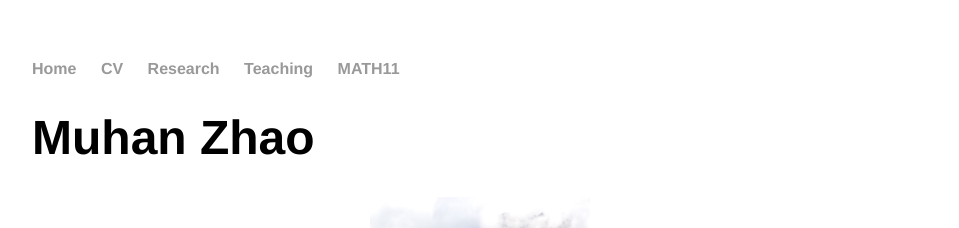
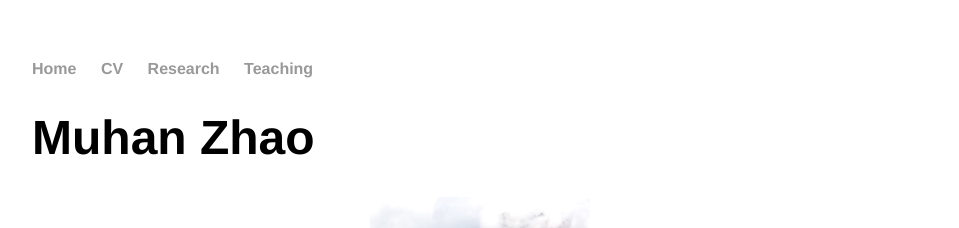
Before and after one commit to kimukook/kimukook.github.io, a Jekyll site: the page built from index.html, in a window 1280 px wide. Shown: the top 228 px of the page, without its empty margins (160-1119 px from the left). Built offline with Jekyll 4.4.1, drawn with Linux system fonts in a browser that asks for light colours.

Commit message:
Update default.html

```diff
--- a/_layouts/default.html
+++ b/_layouts/default.html
@@ -17,7 +17,6 @@
 	        		<li><a href="/cv">CV</a></li>
 	        		<li><a href="/research">Research</a></li>
 				<li><a href="/teaching">Teaching</a></li>
-				<li><a href="/teaching/math11">MATH11</a></li>
 	    		</ul>
 			</nav>
 			<div class="container">
```
